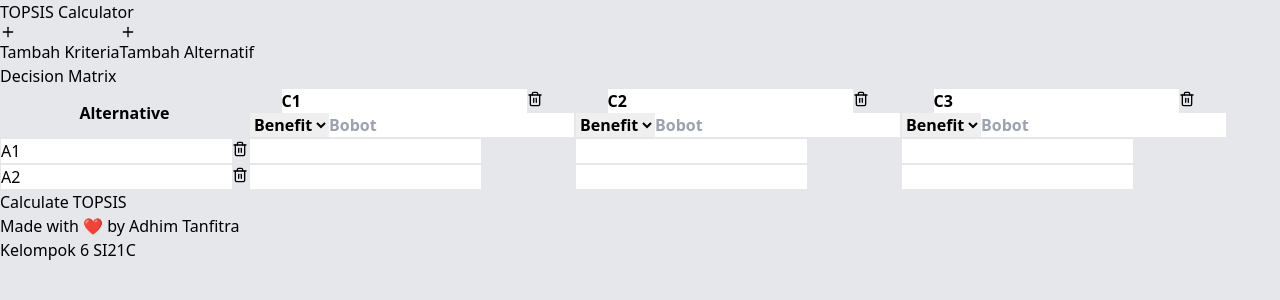
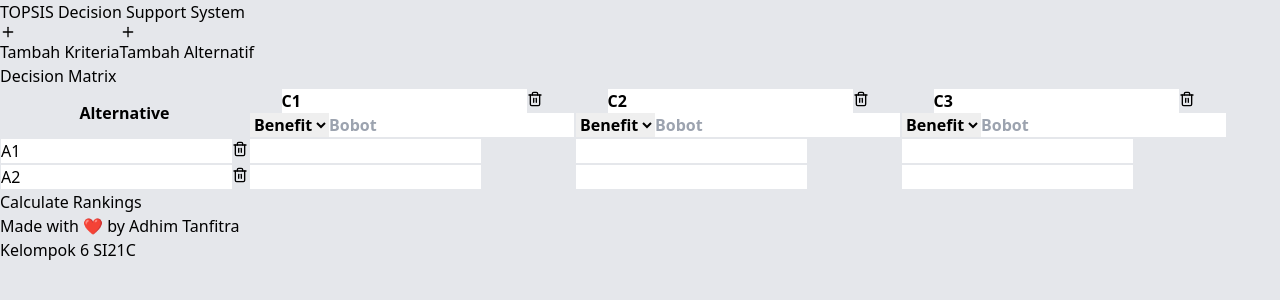
Before and after one commit to Tanfitra/web-spk-topsis, a React (Vite) app: page / in a window 1280 px wide. Shown: the top 300 px of the page. Built offline with nearby package versions, Linux system fonts and the light colour scheme.

Commit message:
refactor: update headings and button text for clarity in TOPSIS Calculator

```diff
--- a/src/components/TopsisCalculator.jsx
+++ b/src/components/TopsisCalculator.jsx
@@ -218,7 +218,7 @@
       <Analytics />
       <div className="bg-white rounded-lg shadow-md">
         <div className="p-6">
-          <h2 className="text-2xl font-bold mb-4">TOPSIS Calculator</h2>
+          <h2 className="text-2xl font-bold mb-4">TOPSIS Decision Support System</h2>
           <div className="space-y-6">
           <div className="flex gap-4">
               <button
@@ -319,7 +319,7 @@
               onClick={calculate}
               className="w-full px-4 py-2 bg-green-500 text-white rounded hover:bg-green-600"
             >
-              Calculate TOPSIS
+              Calculate Rankings
             </button>
 
             {result && (
```
